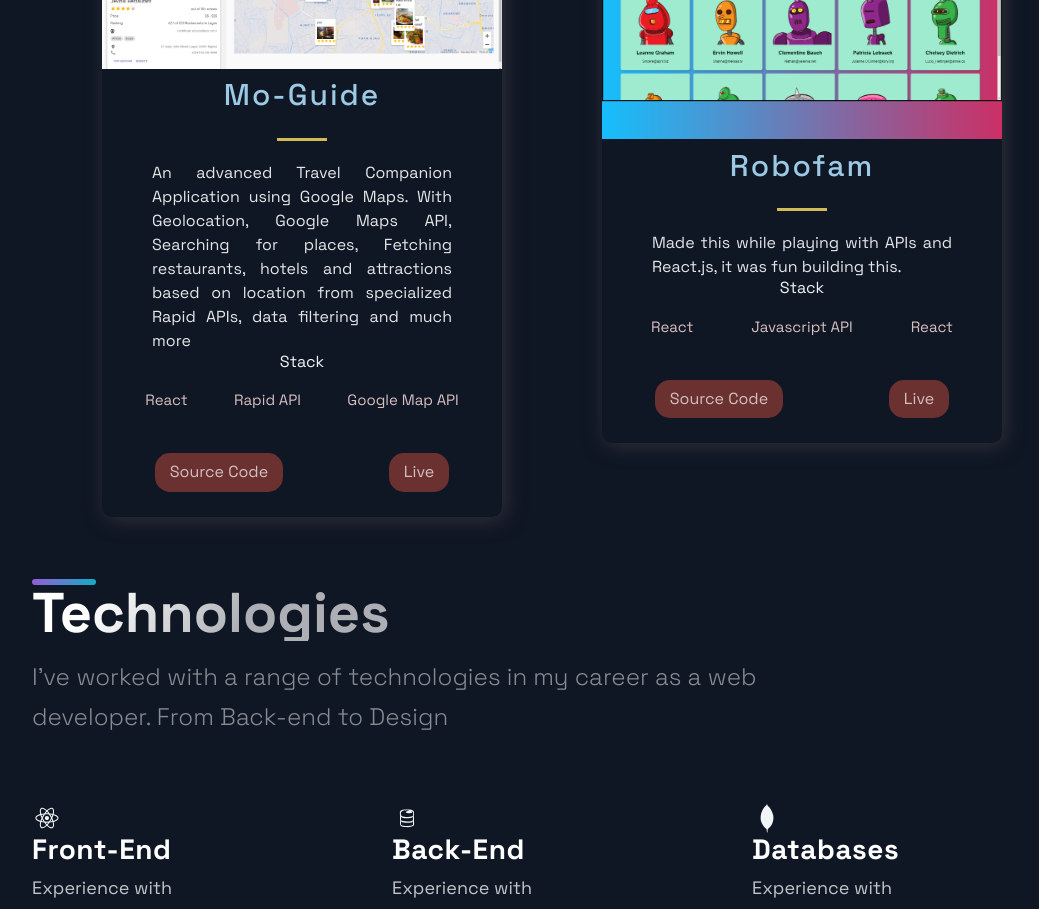
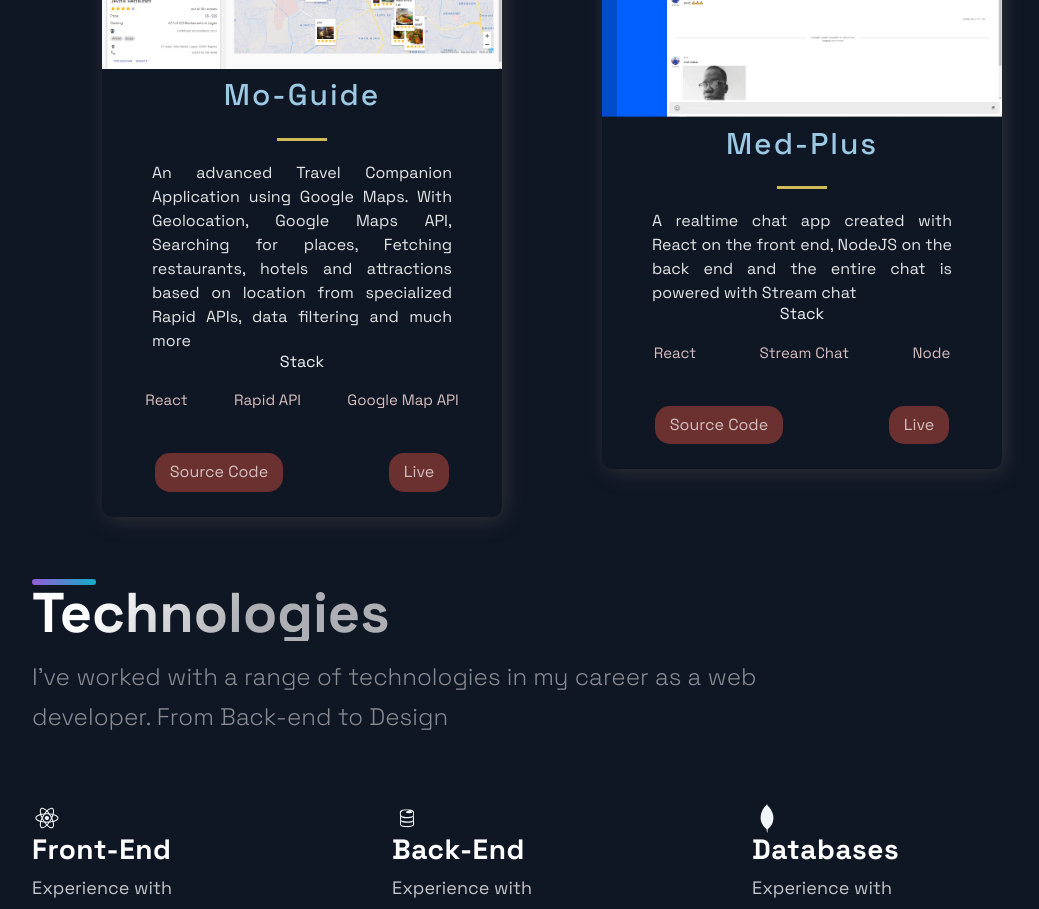
Before and after one commit to movelop/myportfolio, a Next.js app: page / in a window 1280 px wide. Shown: the part 1860-2769 px from the top of the page, without its empty margins (88-1127 px from the left). Built offline with nearby package versions, Linux system fonts and the light colour scheme.

Commit message:
updated projects

```diff
--- a/src/constants/constants.js
+++ b/src/constants/constants.js
@@ -27,13 +27,13 @@
     id: 2,
   },
   {
-    title: 'Robofam',
-    description: "Made this while playing with APIs and React.js, it was fun building this.",
+    title: 'Med-Plus',
+    description: "A realtime chat app created with React on the front end, NodeJS on the back end and the entire chat is powered with Stream chat",
       image: '/images/4.png',
-      tags: ['React', 'Javascript API', 'React'],
-    source: 'https://github.com/movelop/robofam',
-    visit: 'https://movelop.github.io/robofam/',
-    id: 2,
+      tags: ['React', 'Stream Chat', 'Node'],
+    source: 'https://github.com/movelop/med-plus-client',
+    visit: 'https://med-plus.netlify.app/',
+    id: 3,
   },
 ];
 
```
Also changed, not shown: public/images/4.png.
